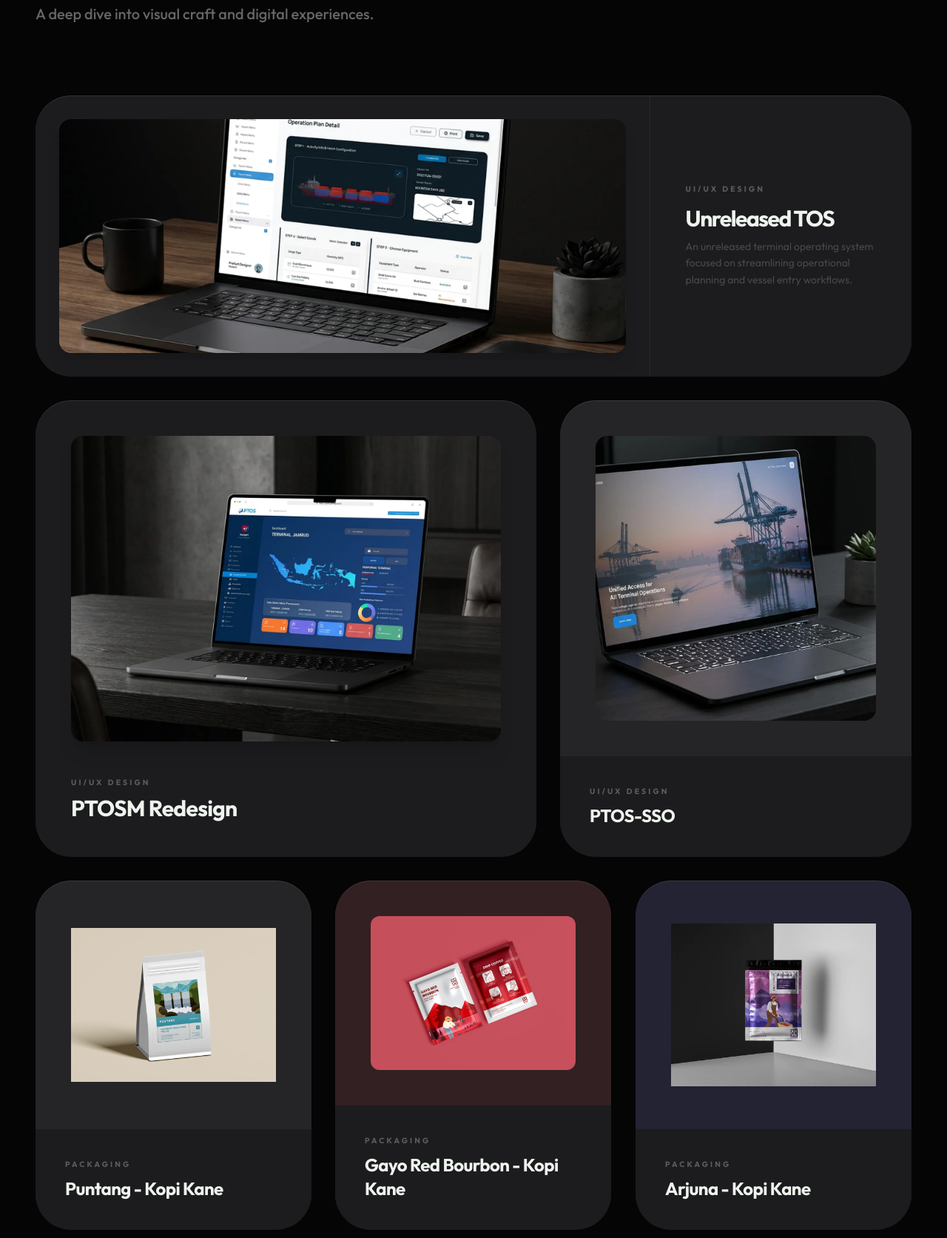
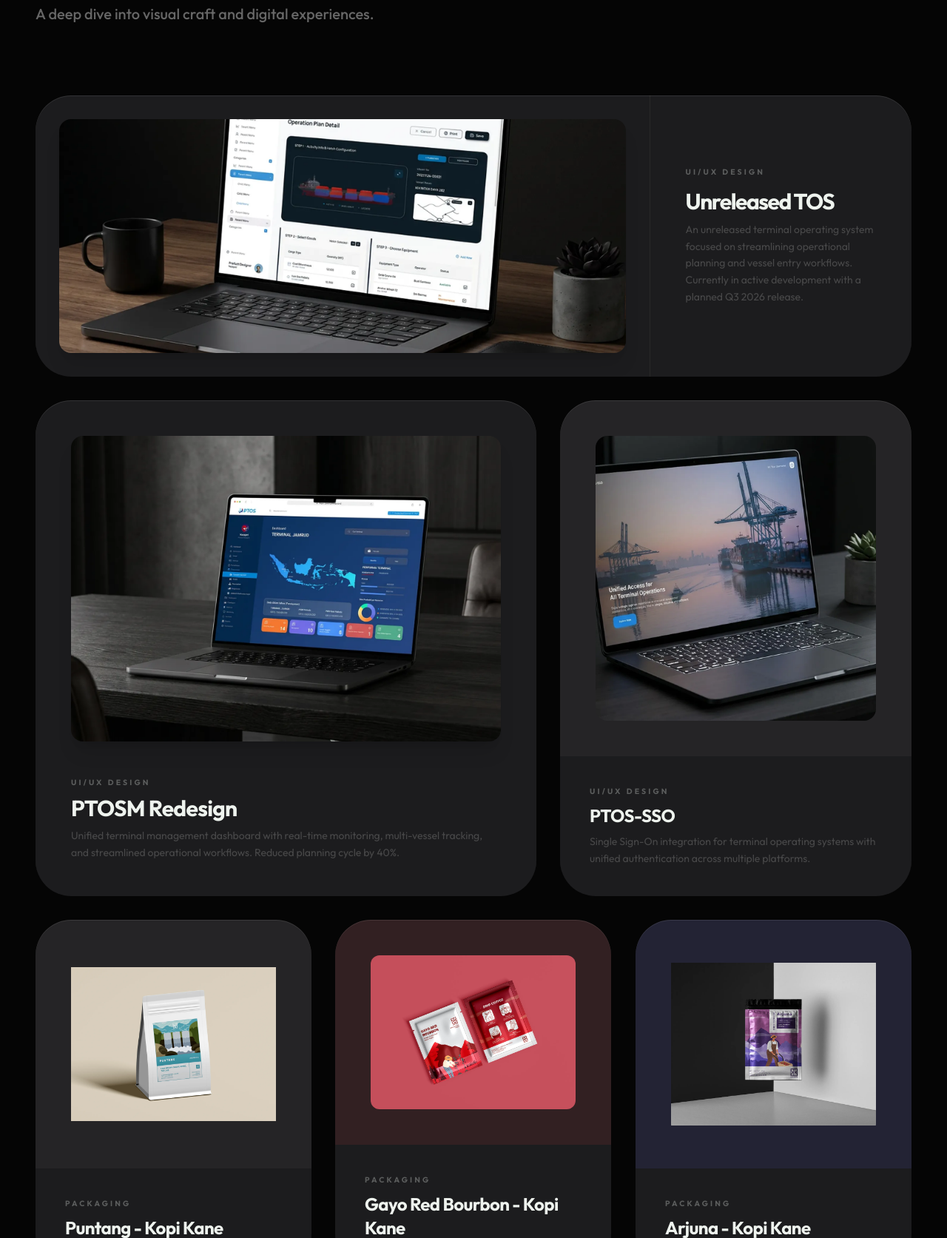
Before and after one commit to nandakbr/Portfolio, a Node server app: page /work in a window 1280 px wide. Shown: the part 327-2000 px from the top of the page at 74% size. Run offline with Node 20, Linux system fonts and the light colour scheme; some libraries are stand-ins or nearby versions.

Commit message:
[verified] add metrics to case studies in work section

```diff
--- a/views/work.ejs
+++ b/views/work.ejs
@@ -192,7 +192,7 @@
                         <div class="w-2/5 p-8 lg:p-12 flex flex-col justify-center border-l border-black/5 dark:border-white/5">
                             <span class="text-[0.65rem] font-black uppercase tracking-[0.3em] opacity-30 mb-4 block">UI/UX Design</span>
                             <h3 class="text-3xl font-bold tracking-tighter mb-3 leading-none">Unreleased TOS</h3>
-                            <p class="text-sm text-primary-secondary leading-relaxed opacity-60">An unreleased terminal operating system focused on streamlining operational planning and vessel entry workflows.</p>
+                            <p class="text-sm text-primary-secondary leading-relaxed opacity-60">An unreleased terminal operating system focused on streamlining operational planning and vessel entry workflows. Currently in active development with a planned Q3 2026 release.</p>
                         </div>
                     </div>
                 </div>
@@ -206,6 +206,7 @@
                         <div class="p-12 pt-0">
                             <span class="text-[0.65rem] font-black uppercase tracking-[0.3em] opacity-30 mb-2 block">UI/UX Design</span>
                             <h3 class="text-3xl font-bold tracking-tight">PTOSM Redesign</h3>
+                            <p class="text-sm text-primary-secondary leading-relaxed opacity-60 mt-2">Unified terminal management dashboard with real-time monitoring, multi-vessel tracking, and streamlined operational workflows. Reduced planning cycle by 40%.</p>
                         </div>
                     </div>
                 </div>
@@ -218,6 +219,7 @@
                         <div class="p-10">
                             <span class="text-[0.65rem] font-black uppercase tracking-[0.3em] opacity-30 mb-2 block">UI/UX Design</span>
                             <h3 class="text-2xl font-bold tracking-tight">PTOS-SSO</h3>
+                            <p class="text-sm text-primary-secondary leading-relaxed opacity-60 mt-2">Single Sign-On integration for terminal operating systems with unified authentication across multiple platforms.</p>
                         </div>
                     </div>
                 </div>
```
